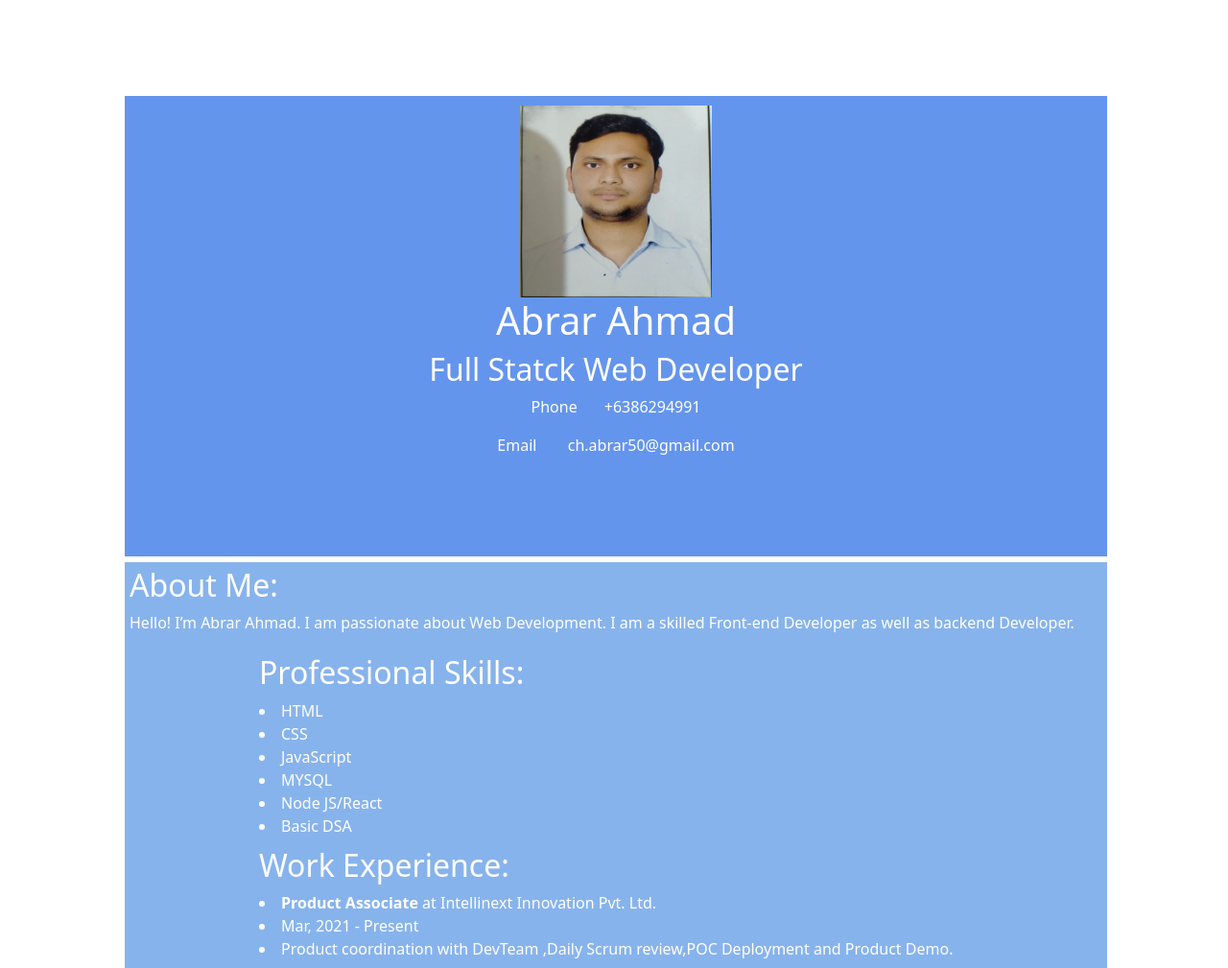
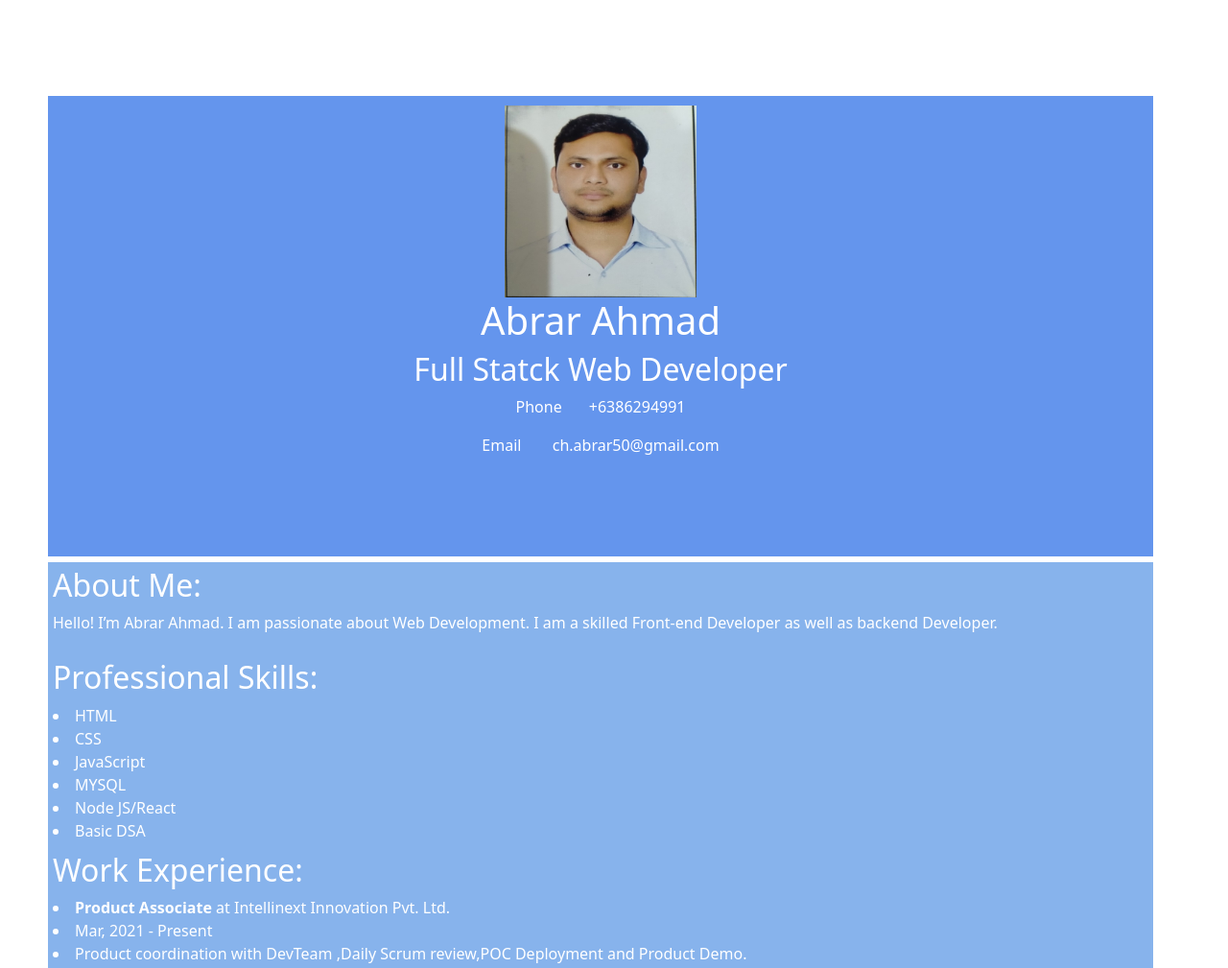
Before and after one commit to abrar1993/HTML---CSS-Mini-Project---HTML---CSS-Mini-Project---snl7hhizp8sp, a plain HTML site: page index.html in a window 1280 px wide. Shown: the top 1009 px of the page at 96% size. Drawn offline with nearby package versions, Linux system fonts and the light colour scheme.

Commit message:
changes done

```diff
--- a/index.html
+++ b/index.html
@@ -28,12 +28,11 @@
     <!-- <hr /> -->
     <!-- <br /> -->
     <div class="main">
-      <div id="Self_intro" class="main_left">
-        <h2>About Me:</h2>
-        <p>
-          Hello! I’m Abrar Ahmad. I am passionate about Web Development. I am a
-          skilled Front-end Developer as well as backend Developer.
-        </p>
+      <div id="Self_intro" class="main_head">
+        <span><h2>About Me:</h2></span>
+        <p>Hello! I’m Abrar Ahmad. I am passionate about Web Development. I am a
+          skilled Front-end Developer as well as backend Developer.</p>
+      </div>
           <!-- <br /><br /> -->
       <div id="skill" class="main_left">
           <div>
@@ -59,8 +58,6 @@
             <li> Feb,2016-August 2017</li>
             <li> Installation, Configuration and troubleshooting of Domain Controllers,DNS, Goup Policy and DHCP.Responsible to manage networking and Firewall Configuration.Evaluation and Installation of Server upgrades,patches and hot fixes.</li>
             </ul>
-           </div>
-          </div>
           </div>
       <!-- <br><br> -->
          <div id="education" class="main_left">
@@ -96,7 +93,7 @@
       <!-- <br /><br /> -->
 
       <!-- <div id="blank" class="main_center"></div> -->
-      <div id="personal_details" class="main_left">
+      <div class="main_left">
         <div><h2>Personal details:</h2></div>
          <div>
           <p>Date of Birth: &ensp;&ensp;&ensp;&ensp;&ensp;&ensp;&ensp;&ensp;&ensp; 4th April,1993</p>
@@ -121,12 +118,7 @@
 
         </div>
       </div>
-
-      <div id></div>
     </div>
     <div class="footer"></div>
   </body>
-
-  <body class="main_body"></body>
-  <footer class="main_footer"></footer>
 </html>
--- a/styles.css
+++ b/styles.css
@@ -1,5 +1,5 @@
 .header-1 {
-  width: 80%;
+  width: 90%;
   background-color: lightskyblue;
   height: 60vh;
   display: inline-block;
@@ -7,7 +7,7 @@
   padding: 10px;
   border: 0px;
   margin-top: 100px;
-  margin-left: 130px;
+  margin-left: 50px;
   margin-right: 50px;
   margin-bottom: 0px;
 }
@@ -33,17 +33,26 @@
   width: 100%;
 }
 .main_left {
-  width: 80%;
+  width: 90%;
   color: white;
   background-color: rgb(135, 179, 236);
   display: inline-block;
   padding: 5px;
   border: 0px;
   margin-top: 0px;
-  margin-left: 130px;
-  margin-right: 20px;
+  margin-left: 50px;
+  margin-right: 50px;
   margin-bottom: 0px;
 }
 #education {
   text-align: center;
 }
+.main_head {
+  padding: 5px;
+  margin-left: 50px;
+  margin-right: 50px;
+  width: 90%;
+  color: white;
+  background-color: rgb(135, 179, 236);
+  display: inline-block;
+}
```
Lines whose indentation alone changed are shown as unchanged.
